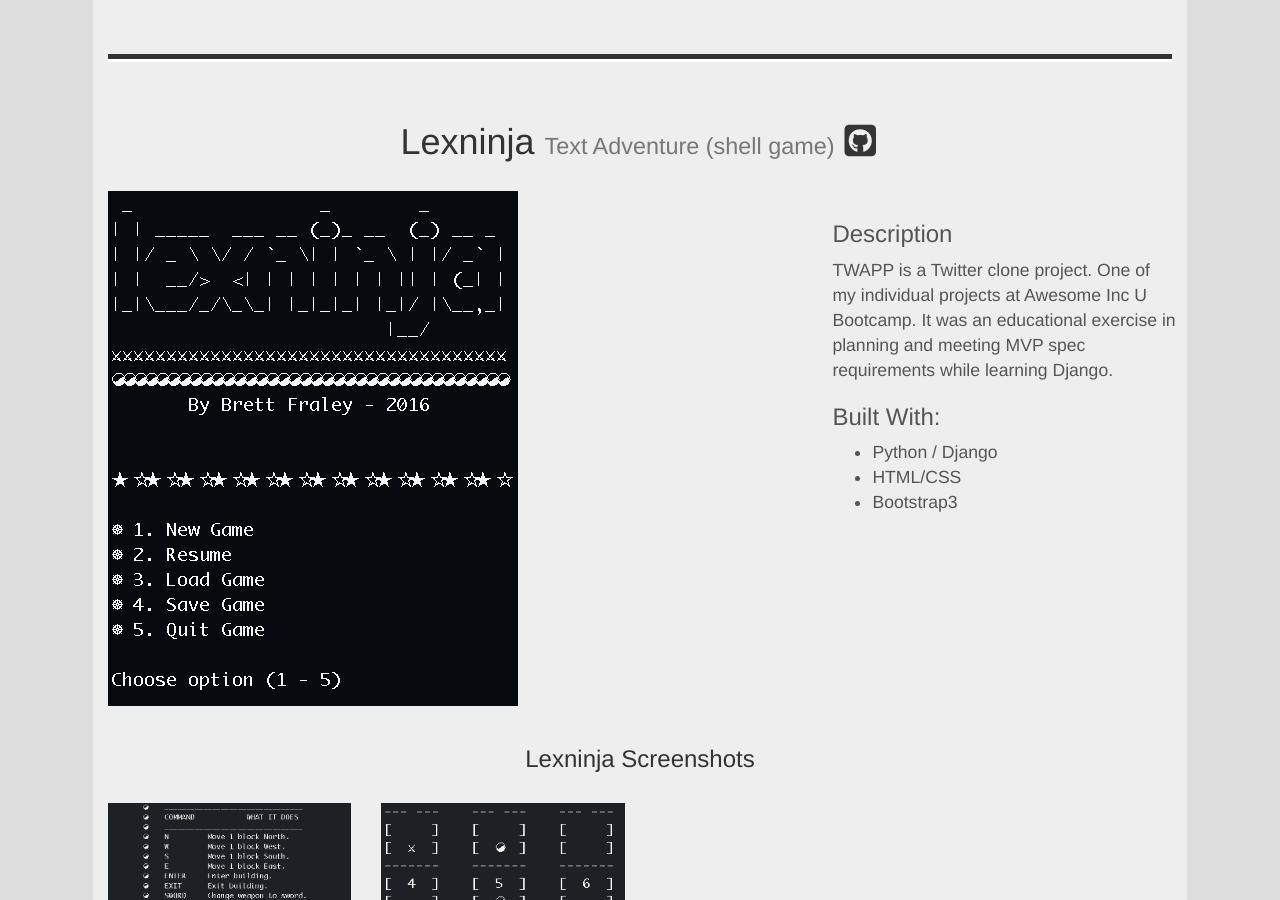
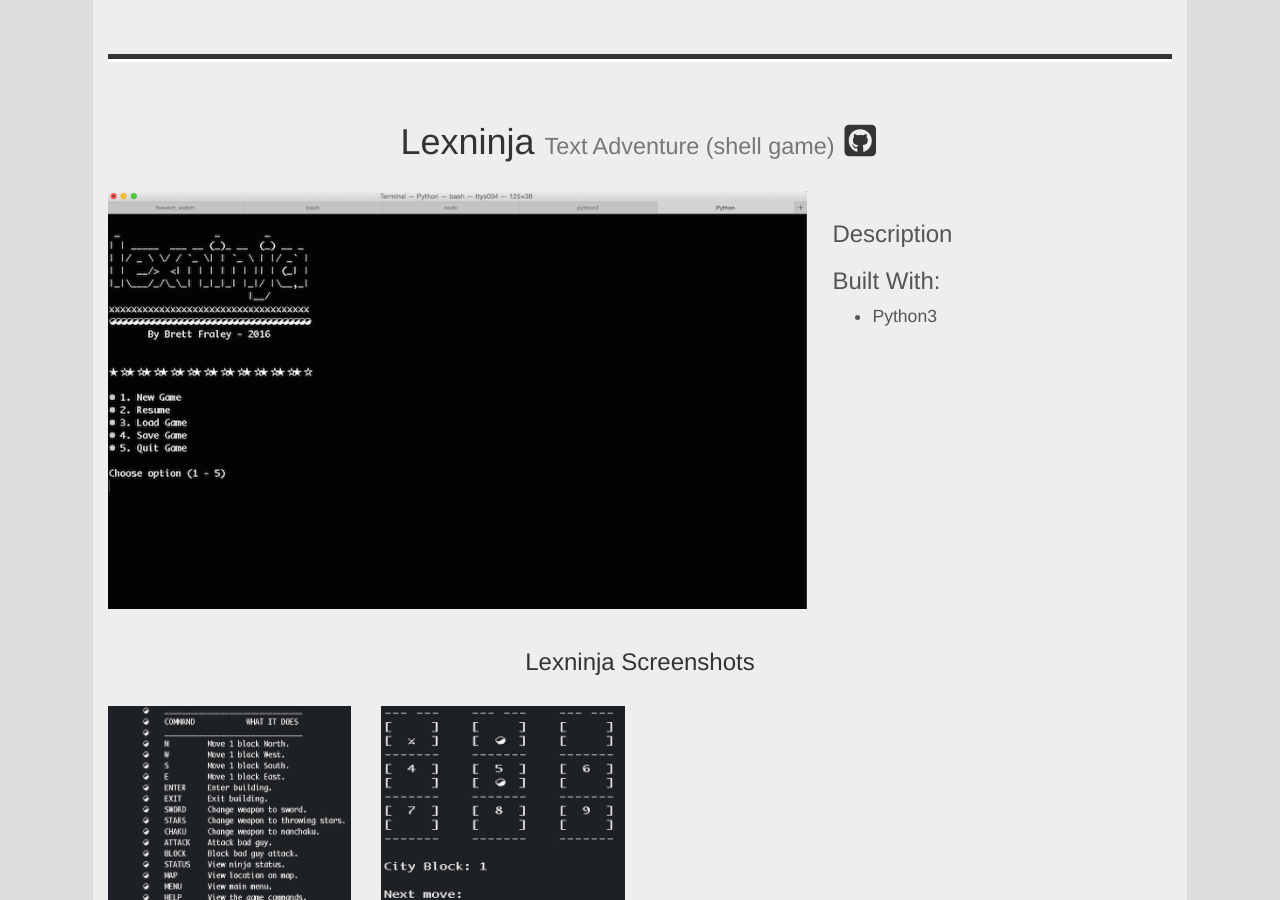
Before and after one commit to bFraley/bFraley.github.io, a Jekyll site: the page built from portfolio2.html, in a window 1280 px wide and 900 px high, scrolled down 3282 px. Built offline with Jekyll 4.4.1, drawn with Linux system fonts in a browser that asks for light colours; nearby versions of some CDN libraries; some web fonts are replaced.

Commit message:
lexninja photos/portfolio done

```diff
--- a/portfolio2.html
+++ b/portfolio2.html
@@ -270,12 +270,10 @@ title: Portfolio
 
             <div class="col-md-4 portfolio-description">
                 <h3>Description</h3>
-                <p>TWAPP is a Twitter clone project. One of my individual projects at Awesome Inc U Bootcamp. It was an educational exercise in planning and meeting MVP spec requirements while learning Django.</p>
+                <p></p>
                 <h3>Built With:</h3>
                 <ul>
-                    <li>Python / Django</li>
-                    <li>HTML/CSS</li>
-                    <li>Bootstrap3</li>
+                    <li>Python3</li>
                 </ul>
             </div>
 
```
Also changed, not shown: images/lexninja/01-lexninja.png, images/lexninja/02-lexninja.png, images/lexninja/03-lexninja.png.
